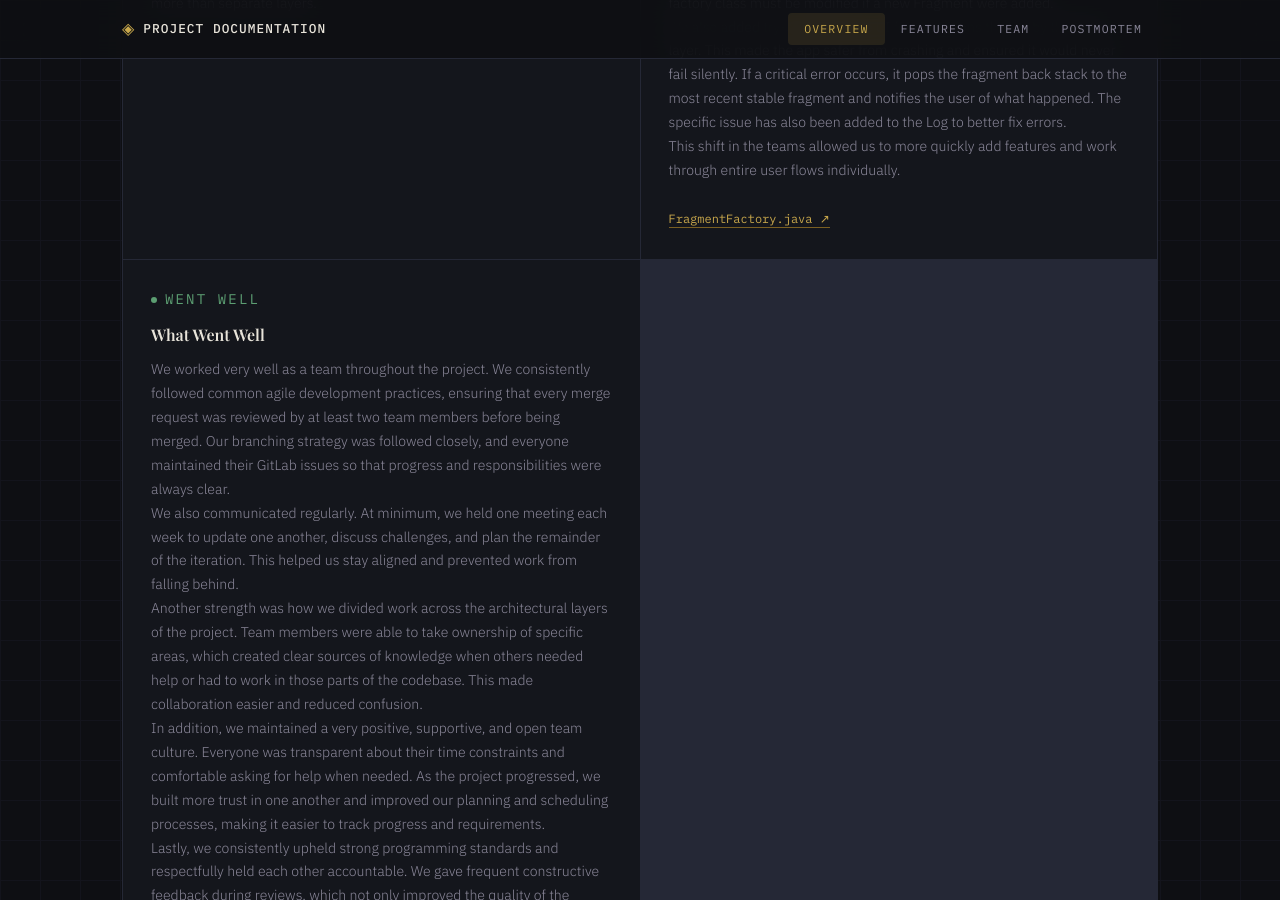
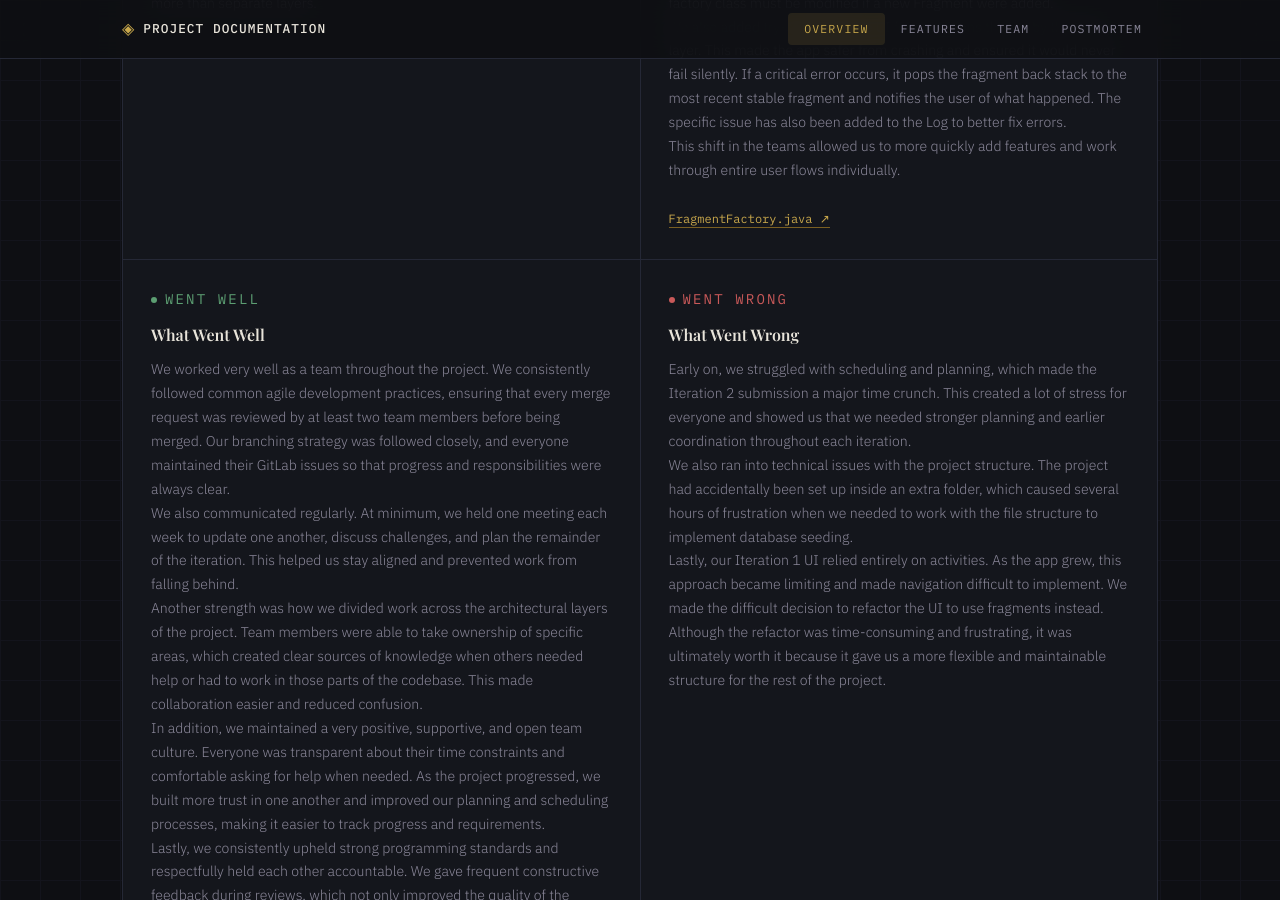
Before and after one commit to AlonSlonimsky/DISKussMe, a Jekyll site: the page built from index.html, in a window 1280 px wide and 900 px high, scrolled down 3934 px. Built offline with Jekyll 4.4.1, drawn with Linux system fonts in a browser that asks for light colours.

Commit message:
removed full width

```diff
--- a/index.html
+++ b/index.html
@@ -354,7 +354,7 @@
       </div>
 
       <!-- What went wrong -->
-      <div class="pm-item full-width">
+      <div class="pm-item">
         <p class="pm-item-label bad">Went Wrong</p>
         <h3>What Went Wrong</h3>
         <p>
@@ -371,7 +371,7 @@
       </div>
 
       <!-- What to change -->
-      <div class="pm-item full-width">
+      <div class="pm-item">
         <p class="pm-item-label warn">Retrospective</p>
         <h3>What Would You Change?</h3>
         <p>— to be completed —</p>
```
